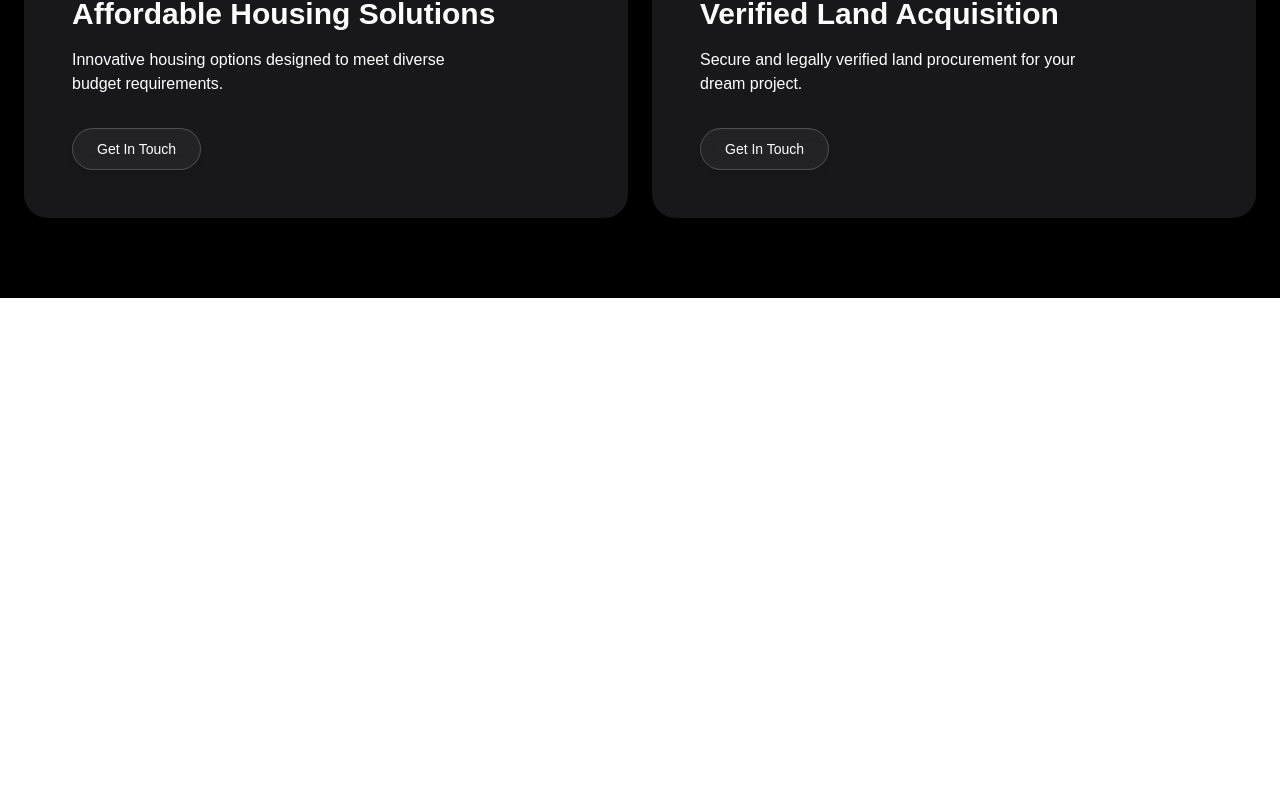
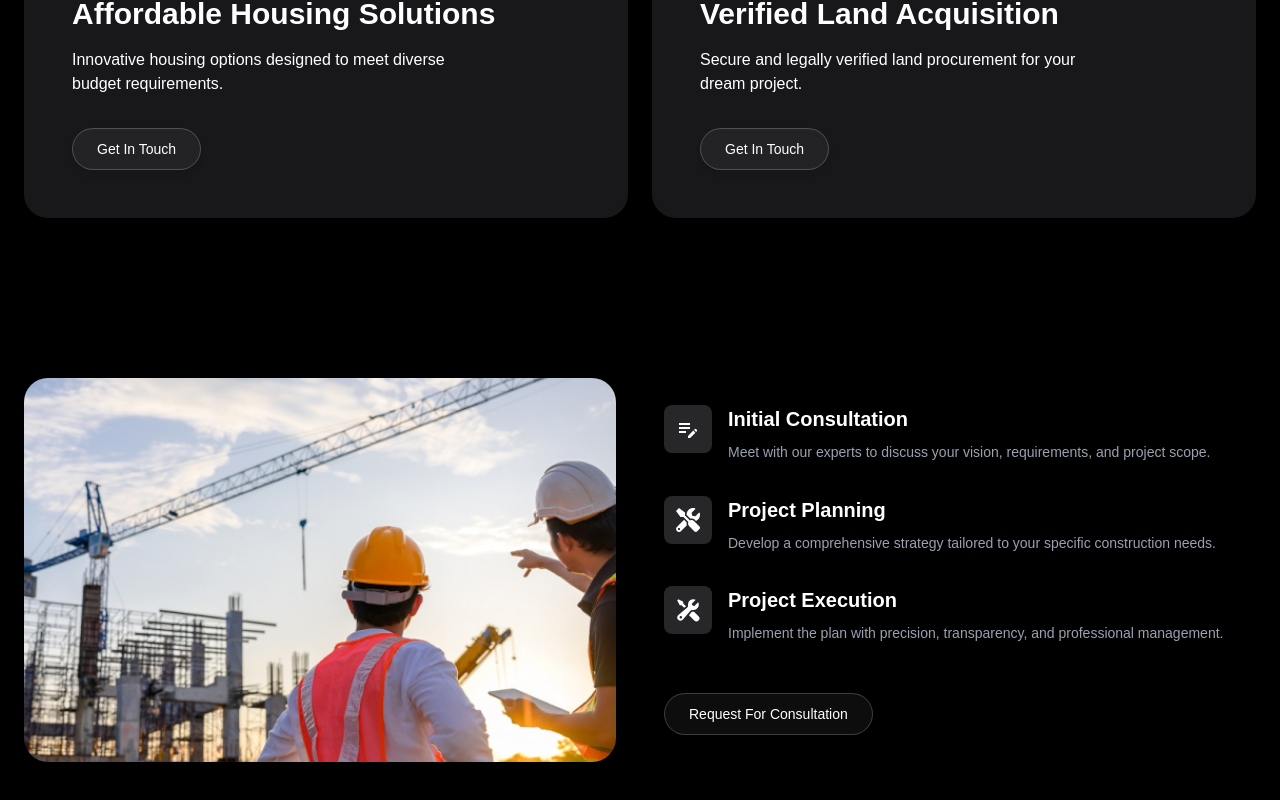
Before and after one commit to Crelivio/flourish-gates2, a Next.js app: page / in a window 1280 px wide. Shown: the part 1700-2500 px from the top of the page. Before the commit the page ends 1998 px from the top, so only its background shows below. Built offline with nearby package versions, Linux system fonts and the light colour scheme.

Commit message:
process section ui

```diff
--- a/app/page.tsx
+++ b/app/page.tsx
@@ -1,6 +1,7 @@
 import Header from "@/components/layout/Header"
 import HeroSection from "@/components/sections/HeroSection"
 import ServicesSection from "@/components/sections/ServicesSection"
+import ProcessSection from "@/components/sections/ProcessSection"
 
 export default function Home() {
   return (
@@ -8,6 +9,7 @@ export default function Home() {
       <Header />
       <HeroSection />
       <ServicesSection />
+      <ProcessSection />
     </main>
   )
 }
--- /dev/null
+++ b/components/sections/ProcessSection.tsx
@@ -0,0 +1,33 @@
+import Button from "@/components/ui/Button"
+import ProcessStep from "@/components/ui/ProcessStep"
+import { PROCESS_DATA } from "@/data/process"
+
+export default function ProcessSection() {
+  return (
+    <section className="bg-black py-20 px-6">
+      <div className="max-w-7xl mx-auto">
+        <div className="grid md:grid-cols-2 gap-12 items-center">
+          <div className="relative h-80 md:h-96">
+            <img
+              src={PROCESS_DATA.image}
+              alt="Construction Process"
+              className="rounded-3xl w-full h-full object-cover"
+            />
+          </div>
+
+          <div className="space-y-8">
+            {PROCESS_DATA.steps.map((step, index) => (
+              <ProcessStep key={index} step={step} />
+            ))}
+
+            <div className="pt-4">
+              <Button variant="glass">
+                {PROCESS_DATA.buttonText}
+              </Button>
+            </div>
+          </div>
+        </div>
+      </div>
+    </section>
+  )
+}
--- /dev/null
+++ b/components/ui/ProcessStep.tsx
@@ -0,0 +1,27 @@
+import { ProcessStep as ProcessStepType } from "@/types/process"
+
+interface ProcessStepProps {
+  step: ProcessStepType
+}
+
+export default function ProcessStep({ step }: ProcessStepProps) {
+  const Icon = step.icon
+
+  return (
+    <div className="flex gap-4">
+      <div className="flex-shrink-0">
+        <div className="w-12 h-12 rounded-lg bg-zinc-800 flex items-center justify-center text-white">
+          <Icon className="w-6 h-6" />
+        </div>
+      </div>
+      <div>
+        <h3 className="text-xl font-bold text-white mb-2">
+          {step.title}
+        </h3>
+        <p className="text-gray-400 text-sm leading-relaxed">
+          {step.description}
+        </p>
+      </div>
+    </div>
+  )
+}
```
Also changed, not shown: public/Image/process.png (added), 1 other file (tests, documents, lock files or other folders).
